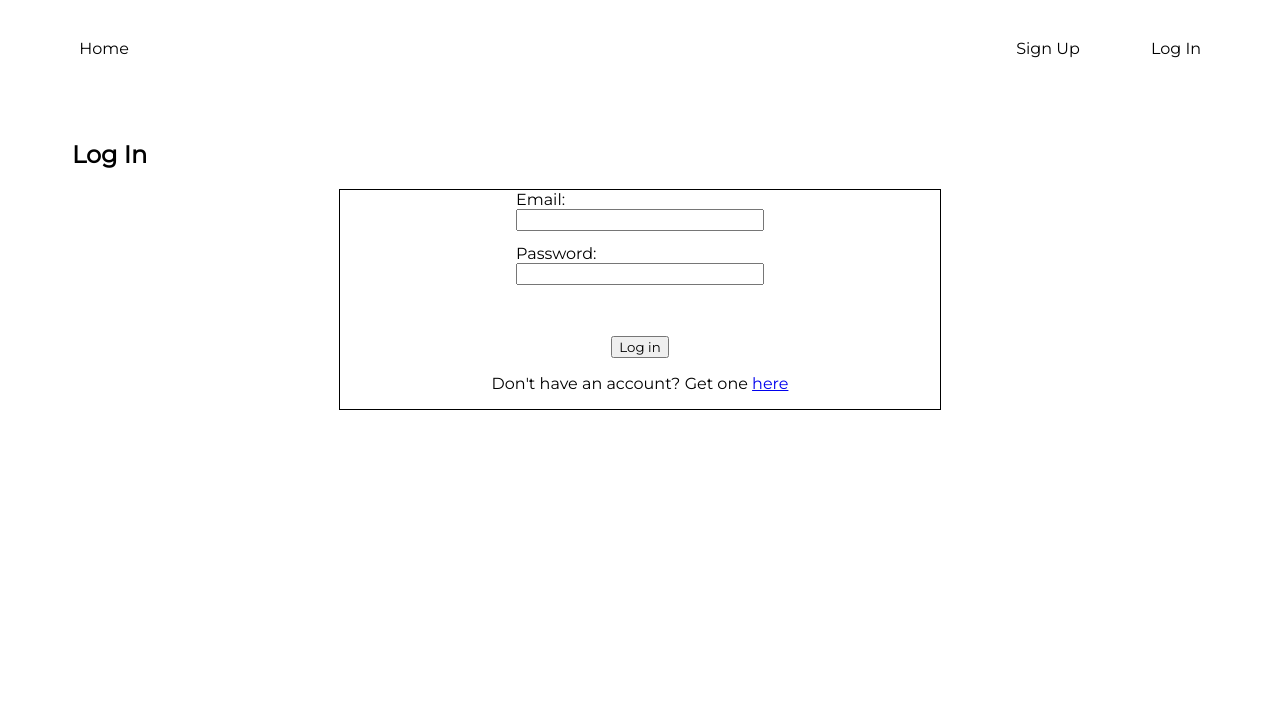
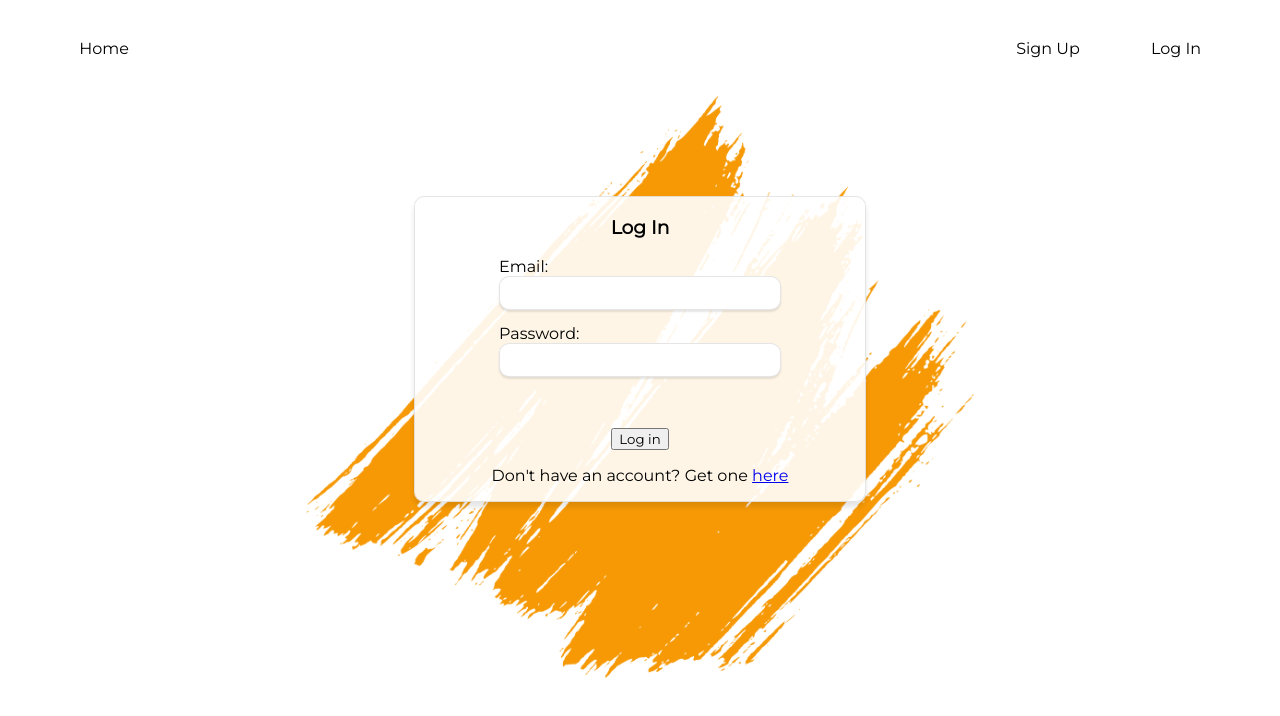
Before and after one commit to CodyAshby222/web-store, a React (Create React App) app in the folder client/: page /login in a window 1280 px wide. Shown: the top 716 px of the page. Built offline with nearby package versions, Linux system fonts and the light colour scheme.

Commit message:
sign up completed/ images added

```diff
--- a/client/src/Components/login.js
+++ b/client/src/Components/login.js
@@ -1,7 +1,7 @@
-import React, {  useState } from 'react';
-import { Redirect } from 'react-router';
+import React, { useState } from "react";
+import { Redirect } from "react-router";
 
-const Login = ({action}) => {
+const Login = ({ action }) => {
   let [email, setEmail] = useState("");
   let [password, setPassword] = useState("");
   let [displayError, setDisplayError] = useState(false);
@@ -14,48 +14,68 @@ const Login = ({action}) => {
     fetch("http://localhost:3001/validate", {
       method: "POST",
       headers: { "Content-Type": "application/json" },
-            body: JSON.stringify({ "email": email, "password": password })
-        }).then(response => {
+      body: JSON.stringify({ email: email, password: password }),
+    })
+      .then((response) => {
         return response.json();
-        }).then(response => {
-            setEmail(email = "")
-            setPassword(password = "")
+      })
+      .then((response) => {
+        setEmail((email = ""));
+        setPassword((password = ""));
         console.log(response);
         if (response) {
           action(response.key, response.name, response.email);
-                setRedirect(redirect = "/");
-            }
-            else {
+          setRedirect((redirect = "/"));
+        } else {
           displayLoginError();
         }
       });
-    }
+  };
 
   const displayLoginError = () => {
-        setDisplayError(displayError = true);
-    }
+    setDisplayError((displayError = true));
+  };
 
   if (redirect) {
-        return <Redirect to={redirect} />
+    return <Redirect to={redirect} />;
   }
   return (
     <section className="mainSection">
+      <section className="formSection">
         <h1 className="pageTitle">Log In</h1>
-            <section className="formSection">
         <div>
           <label htmlFor="email">Email: </label>
-                    <input id="email" type="email" value={email} onChange={event => setEmail(email = event.target.value)} />
+          <input
+            id="email"
+            type="email"
+            value={email}
+            onChange={(event) => setEmail((email = event.target.value))}
+          />
         </div>
         <div>
           <label htmlFor="password">Password: </label>
-                    <input id="password" type="password" value={password} onChange={event => setPassword(password = event.target.value)} />
+          <input
+            id="password"
+            type="password"
+            value={password}
+            onChange={(event) => setPassword((password = event.target.value))}
+          />
         </div>
-                <p className={displayError ? "errMsg" : "errMsg hidden"}>Invalid email and/or password</p>
+        <p className={displayError ? "errMsg" : "errMsg hidden"}>
+          Invalid email and/or password
+        </p>
         <button onClick={sumbitData}>Log in</button>
-                <p>Don't have an account? Get one <a href="/signup">here</a></p>
+        <p>
+          Don't have an account? Get one <a href="/signup">here</a>
+        </p>
       </section>
+      <img
+        className="orange-bg"
+        src="/orange_background.png"
+        alt="Orange Background"
+      />
     </section>
   );
-}
+};
 
 export default Login;
--- a/client/src/Components/signup.js
+++ b/client/src/Components/signup.js
@@ -53,8 +53,8 @@ const Signup = () => {
   }
   return (
     <section className="mainSection">
-      <h1 className="pageTitle">Sign Up</h1>
       <section className="formSection">
+        <h1 className="pageTitle">Sign Up</h1>
         <div>
           <label htmlFor="name">Name: </label>
           <input
@@ -97,6 +97,11 @@ const Signup = () => {
           Already have an account? Log in <a href="/login">here</a>
         </p>
       </section>
+      <img
+        className="orange-bg"
+        src="/orange_background.png"
+        alt="Orange Background"
+      />
     </section>
   );
 };
--- a/client/src/index.js
+++ b/client/src/index.js
@@ -9,6 +9,7 @@ import "./styles/font.css";
 import "./styles/login.css";
 import "./styles/orders.css";
 import "./styles/product.css";
+import "./styles/background.css";
 import App from "./App";
 
 ReactDOM.render(
--- /dev/null
+++ b/client/src/styles/background.css
@@ -0,0 +1,8 @@
+.orange-bg {
+  position: absolute;
+  top: 80px;
+  left: 50%;
+  transform: translateX(-50%);
+  z-index: -1;
+  width: 700px;
+}
--- a/client/src/styles/index.css
+++ b/client/src/styles/index.css
@@ -1,3 +1,12 @@
+/* -- New Additions -- */
+input {
+  padding: 8px 20px;
+  border-radius: 10px;
+  border: 1px solid rgba(0, 0, 0, 0.1);
+  box-shadow: 0px 2px 2px rgba(0, 0, 0, 0.1);
+}
+/* ------------------- */
+
 .errMsg {
   color: #f00;
   font-weight: bold;
@@ -38,9 +47,9 @@ body {
   .cartContainer table th {
     padding: 0.3em;
   }
-  .pageTitle {
+  /* .pageTitle {
     padding: 0.5em 0 0 1em;
-  }
+  } */
 }
 
 @media all and (max-width: 550px) {
--- a/client/src/styles/login.css
+++ b/client/src/styles/login.css
@@ -1,8 +1,11 @@
 /* Login page */
 .formSection {
   margin: auto;
-  max-width: 600px;
-  border: 1px solid black;
+  max-width: 450px;
+  border: 1px solid rgba(0, 0, 0, 0.1);
+  box-shadow: 0px 5px 5px rgba(0, 0, 0, 0.1);
+  background-color: rgba(255, 255, 255, 0.9);
+  border-radius: 10px;
 }
 .formSection > div > input {
   display: block;
--- a/client/src/styles/nav.css
+++ b/client/src/styles/nav.css
@@ -38,8 +38,11 @@ nav a,
   border-bottom: 1px solid black;
 }
 
-/* .mainSection {
-} */
+.mainSection {
+  max-width: 1200px;
+  margin: 0 auto;
+  margin-top: 100px;
+}
 
 .signoutText,
 .toggleNav {
@@ -47,7 +50,7 @@ nav a,
 }
 
 .pageTitle {
-  padding: 1em 0 0 3em;
+  text-align: center;
 }
 
 #navMenu {
```
Also changed, not shown: client/public/mask_models.png (added), client/public/orange_background.png (added). Lines whose indentation alone changed are shown as unchanged.
